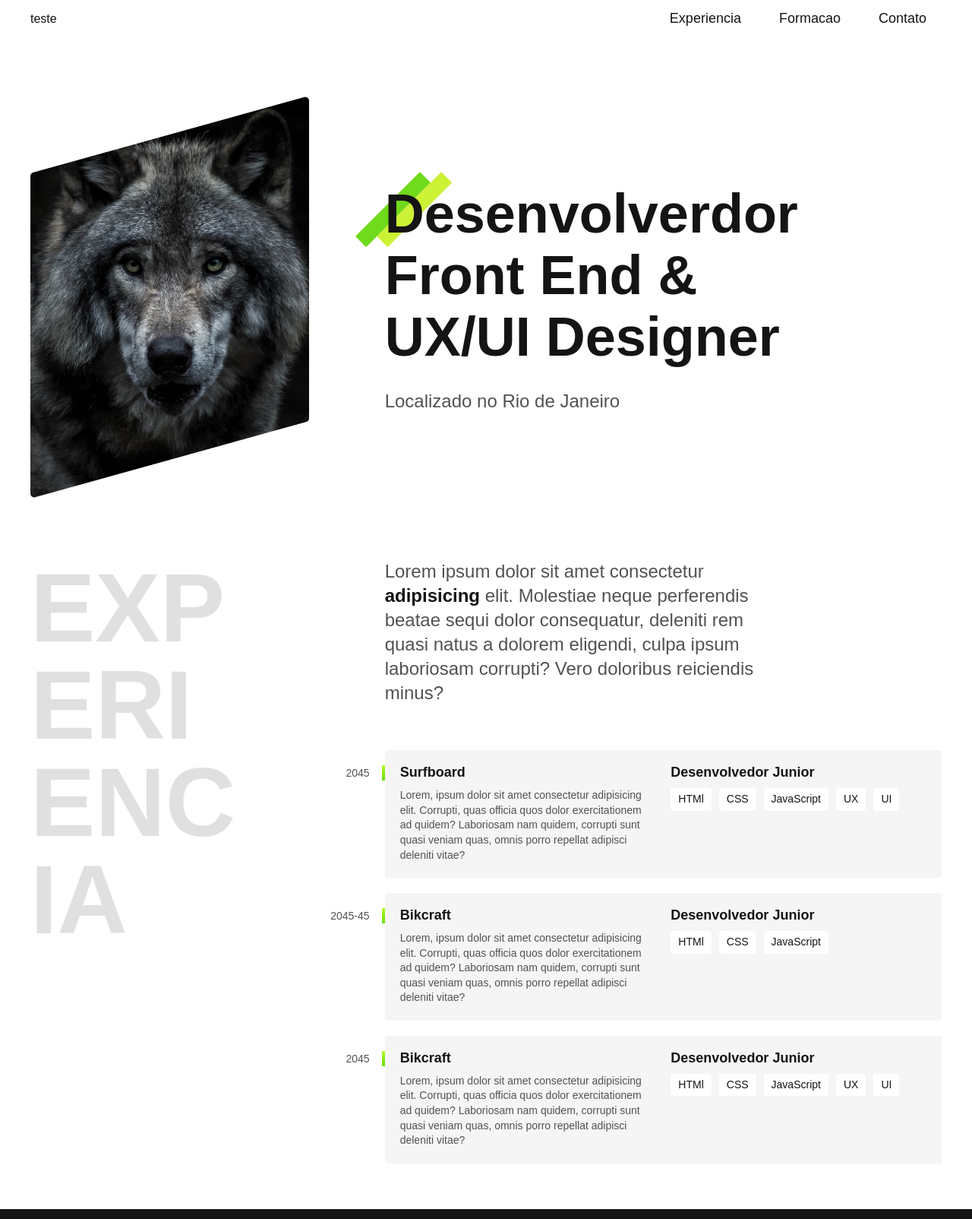
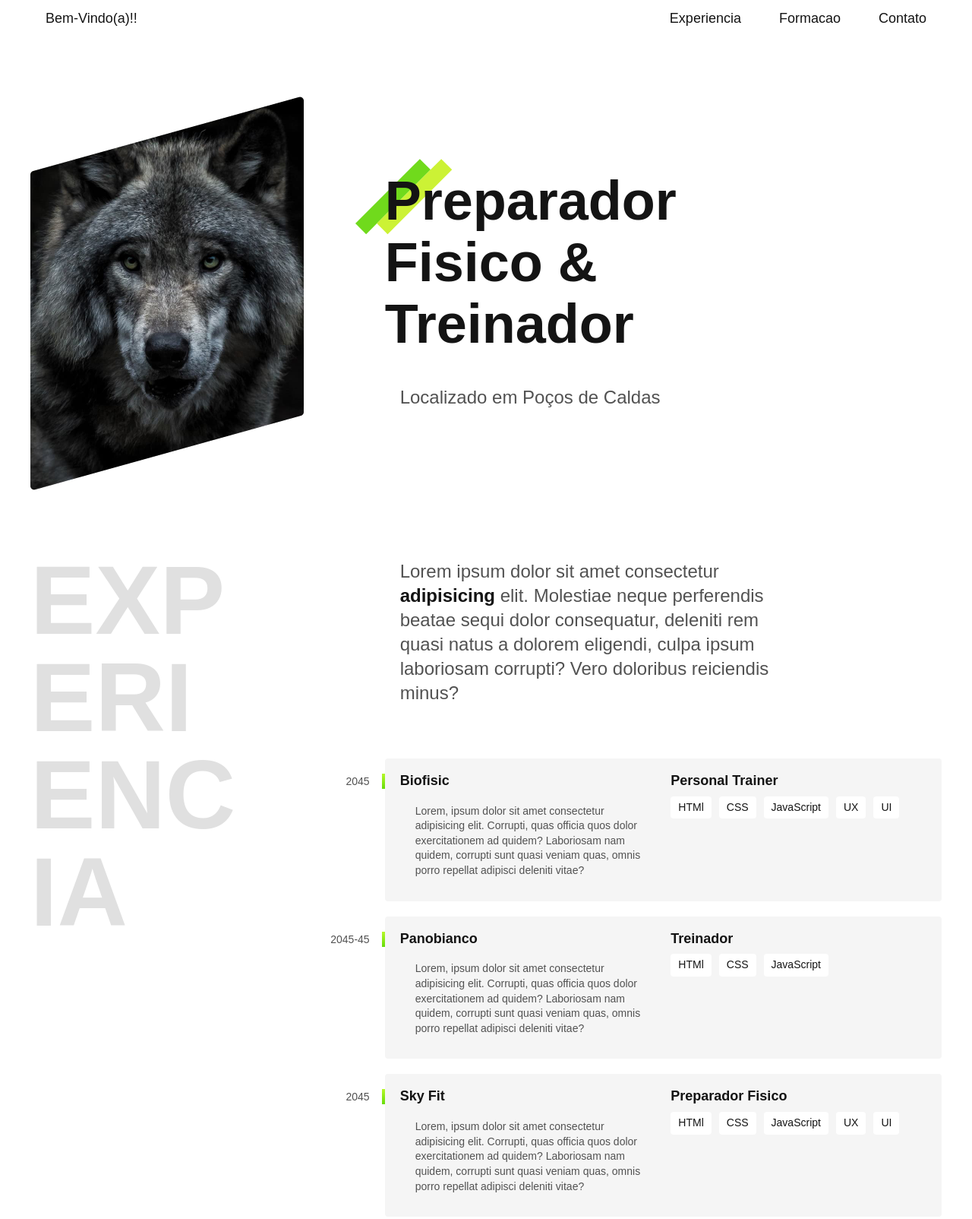
Before and after one commit to JoaoVictorVM/PreparadorFisico, a plain HTML site: page index.html in a window 1280 px wide. Shown: the part 37-1641 px from the top of the page at 76% size. Drawn offline with Linux system fonts and the light colour scheme.

Commit message:
Otmizicoes
Faz algumas otimizacoes no projeto || Comecei a fazer as alteracoes nas informacoes

```diff
--- a/index.html
+++ b/index.html
@@ -4,12 +4,13 @@
     <meta charset="UTF-8">
     <meta name="viewport" content="width=device-width, initial-scale=1.0">
     <title>Preparador Fisico</title>
+    <meta name="description" content="Preparador Fisico & Treinador Profissional.">
 
     <link rel="stylesheet" href="./src/css/pages/home/home.css">
 </head>
 <body>
     <header class="header">
-        <div>teste</div>
+        <p>Bem-Vindo(a)!!</p>
         <nav>
             <ul class="header-menu">
                 <li><a href="#experiencia">Experiencia</a></li>
@@ -20,10 +21,10 @@
     </header>
 
     <main class="introducao">
-        <img src="./src/assets/images/perfil.jpg" alt="Perfil">
+        <img src="./src/assets/images/perfil.jpg" alt="Perfil" width="360" height="520">
         <div>
-            <h1>Desenvolverdor<br>Front End &<br>UX/UI Designer</h1>
-            <p>Localizado no Rio de Janeiro</p>
+            <h1>Preparador<br>Fisico &<br>Treinador</h1>
+            <p>Localizado em Poços de Caldas</p>
         </div>
     </main>
 
@@ -34,8 +35,8 @@
 
             <div class="empresa">
                 <span class="empresa-ano">2045</span>
-                <h3 class="empresa-titulo">Surfboard</h3>
-                <span class="empresa-titulo">Desenvolvedor Junior</span>
+                <h3 class="empresa-titulo">Biofisic</h3>
+                <span class="empresa-titulo">Personal Trainer</span>
                 <p class="empresa-texto">Lorem, ipsum dolor sit amet consectetur adipisicing elit. Corrupti, quas officia quos dolor exercitationem ad quidem? Laboriosam nam quidem, corrupti sunt quasi veniam quas, omnis porro repellat adipisci deleniti vitae?</p>
                 <ul class="empresa-habilidades">
                     <li>HTMl</li>
@@ -47,8 +48,8 @@
             </div>
             <div class="empresa">
                 <span class="empresa-ano">2045-45</span>
-                <h3 class="empresa-titulo">Bikcraft</h3>
-                <span class="empresa-titulo">Desenvolvedor Junior</span>
+                <h3 class="empresa-titulo">Panobianco</h3>
+                <span class="empresa-titulo">Treinador</span>
                 <p class="empresa-texto">Lorem, ipsum dolor sit amet consectetur adipisicing elit. Corrupti, quas officia quos dolor exercitationem ad quidem? Laboriosam nam quidem, corrupti sunt quasi veniam quas, omnis porro repellat adipisci deleniti vitae?</p>
                 <ul class="empresa-habilidades">
                     <li>HTMl</li>
@@ -58,8 +59,8 @@
             </div>
             <div class="empresa">
                 <span class="empresa-ano">2045</span>
-                <h3 class="empresa-titulo">Bikcraft</h3>
-                <span class="empresa-titulo">Desenvolvedor Junior</span>
+                <h3 class="empresa-titulo">Sky Fit</h3>
+                <span class="empresa-titulo">Preparador Fisico</span>
                 <p class="empresa-texto">Lorem, ipsum dolor sit amet consectetur adipisicing elit. Corrupti, quas officia quos dolor exercitationem ad quidem? Laboriosam nam quidem, corrupti sunt quasi veniam quas, omnis porro repellat adipisci deleniti vitae?</p>
                 <ul class="empresa-habilidades">
                     <li>HTMl</li>
@@ -121,7 +122,7 @@
         <div class="footer-container">
             <p class="footer-texto">Lorem ipsum dolor sit amet consectetur adipisicing elit. Suscipit, laboriosam quod! Laboriosam accusantium, necessitatibus facere ab iure quam rem a at alias atque ea sapiente laudantium autem aperiam iste quos!</p>
             <ul class="footer-contato">
-                <li>email</li>
+                <li>seuemail@gmail.com</li>
                 <li>+55 35 9999-9999</li>
                 <li><a href="/">Instagram</a></li>
             </ul>
--- a/src/css/global/normalize.css
+++ b/src/css/global/normalize.css
@@ -17,5 +17,6 @@ ul {
 
 img {
     max-width: 100%;
+    height: auto;
     display: block;
 }
--- a/src/css/layout/header.css
+++ b/src/css/layout/header.css
@@ -7,6 +7,8 @@
     align-items: center;
 }
 
+
+
 .header-menu {
     display: flex;
     flex-wrap: wrap;
@@ -14,7 +16,7 @@
     justify-content: center;
 }
 
-.header-menu a {
+.header-menu a, p {
     font-size: 1.125rem;
     line-height: 1.3;
     padding: 10px 20px;
```
